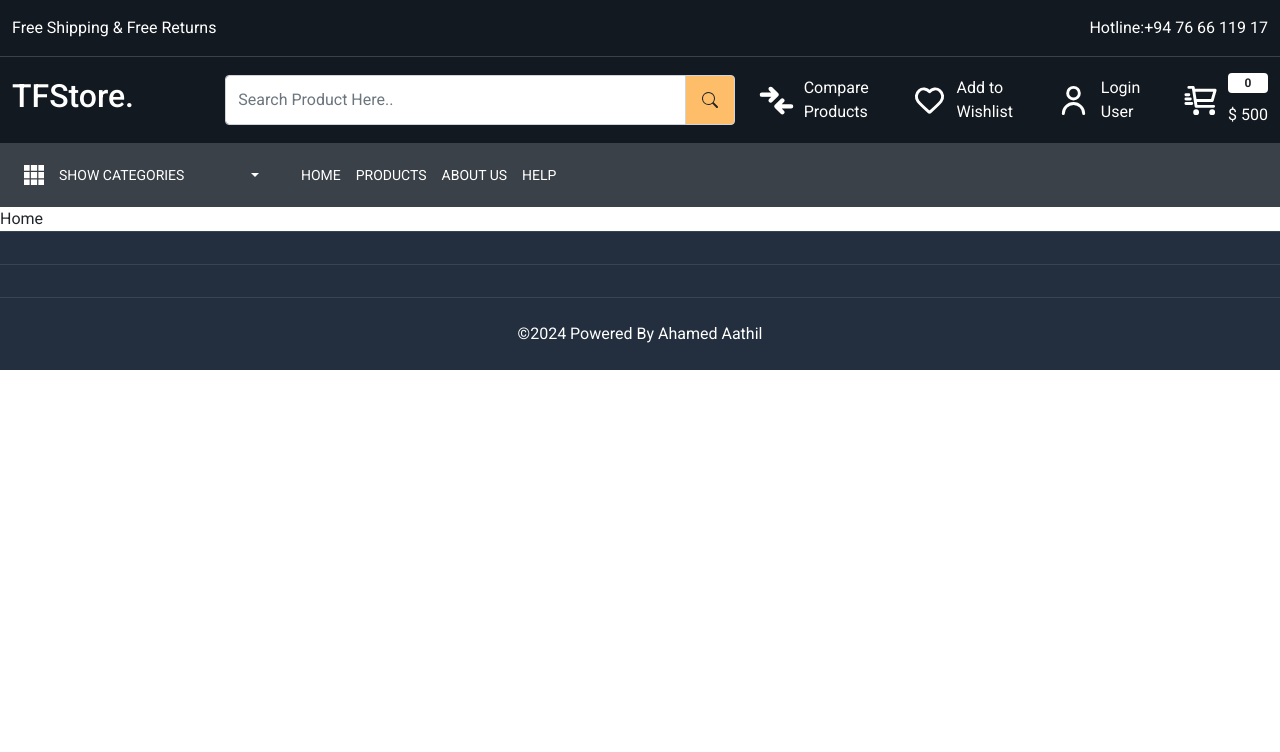
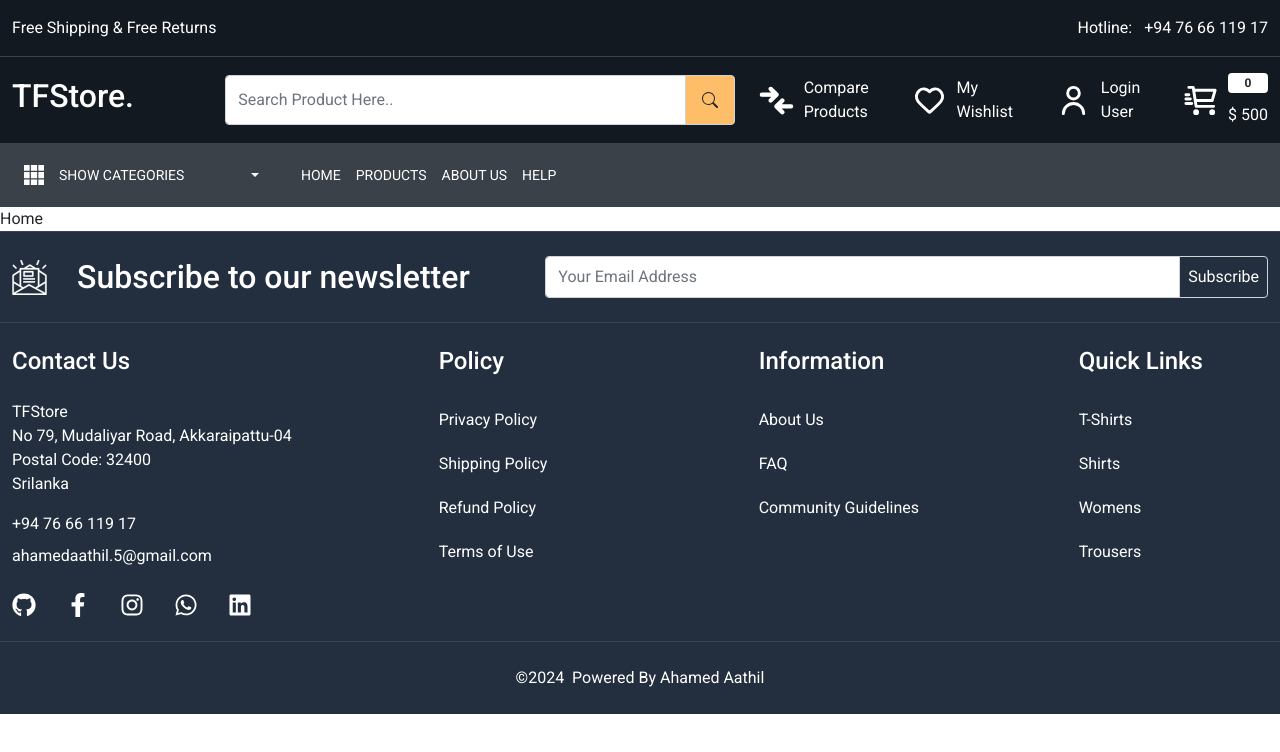
Before and after one commit to AhamedAadhil/TheFashionStore_MERN_VITE, a React (Vite) app in the folder client/: page / in a window 1280 px wide. Shown: the top 752 px of the page. Built offline with nearby package versions, Linux system fonts and the light colour scheme.

Commit message:
complete footer
Signed-off-by: Ahamed Aathil <ahamedaathil.5@gmail.com>

```diff
--- a/client/src/App.css
+++ b/client/src/App.css
@@ -96,4 +96,10 @@ footer {
 footer:not(:first-child) {
   border-top: 1px solid rgba(255, 255, 255, 0.1);
 }
+
+footer .input-group-text {
+  background-color: var(--color-232f3e);
+  color: white;
+  padding: 8px 17px;
+}
 /* Footer Part End */
--- a/client/src/components/Footer.jsx
+++ b/client/src/components/Footer.jsx
@@ -1,14 +1,151 @@
+import { Link } from "react-router-dom";
+import {
+  FaGithub,
+  FaInstagram,
+  FaFacebookF,
+  FaLinkedin,
+  FaWhatsapp,
+} from "react-icons/fa";
+
 export default function Footer() {
   return (
     <>
-      <footer className="py-3"></footer>
-      <footer className="py-3"></footer>
+      <footer className="py-4">
+        <div className="container-xxl">
+          <div className="row align-items-center">
+            <div className="col-5">
+              <div className="footer-top-data d-flex gap-30 align-items-center">
+                <img
+                  src="images/newsletter.svg"
+                  style={{ height: "35px", width: "35px" }}
+                  alt="newsletter"
+                />
+                <h2 className="mb-0 text-white">Subscribe to our newsletter</h2>
+              </div>
+            </div>
+            <div className="col-7">
+              <div className="input-group">
+                <input
+                  type="text"
+                  className="form-control py-1"
+                  placeholder="Your Email Address"
+                  aria-label="Your Email Address"
+                  aria-describedby="basic-addon2"
+                />
+                <span className="input-group-text p-2" id="basic-addon2">
+                  Subscribe
+                </span>
+              </div>
+            </div>
+          </div>
+        </div>
+      </footer>
+      <footer className="py-4">
+        <div className="container-xxl">
+          <div className="row">
+            <div className="col-4">
+              <h4 className="text-white mb-4">Contact Us</h4>
+              <div>
+                <address className="text-white fs-6">
+                  TFStore <br />
+                  No 79, Mudaliyar Road, Akkaraipattu-04 <br />
+                  Postal Code: 32400 <br />
+                  Srilanka
+                </address>
+                <a
+                  href="tel:+94766611917"
+                  className="mt-3 d-block mb-1 text-white"
+                >
+                  +94 76 66 119 17
+                </a>
+                <a
+                  href="mailto:ahamedaathil.5@gmail.com"
+                  className="mt-2 d-block mb-2 text-white"
+                >
+                  ahamedaathil.5@gmail.com
+                </a>
+                <div className="social-icons d-flex align-items-center gap-30 mt-4">
+                  <a
+                    target="_blank"
+                    className="text-white"
+                    href="https://github.com/AhamedAadhil"
+                  >
+                    <FaGithub className="fs-4" />
+                  </a>
+                  <a
+                    target="_blank"
+                    className="text-white"
+                    href="https://web.facebook.com/ahamed.aathil.58"
+                  >
+                    <FaFacebookF className="fs-4" />
+                  </a>
+                  <a
+                    target="_blank"
+                    className="text-white"
+                    href="https://www.instagram.com/its_me_aathil/"
+                  >
+                    <FaInstagram className="fs-4" />
+                  </a>
+                  <a
+                    target="_blank"
+                    className="text-white"
+                    href="https://wa.me/+94766611917"
+                  >
+                    <FaWhatsapp className="fs-4" />
+                  </a>
+                  <a
+                    target="_blank"
+                    className="text-white"
+                    href="https://www.linkedin.com/in/ahamed-aathil-0b52b2136/"
+                  >
+                    <FaLinkedin className="fs-4" />
+                  </a>
+                </div>
+              </div>
+            </div>
+            <div className="col-3">
+              <h4 className="text-white mb-4">Policy</h4>
+              <div className="footer-links d-flex flex-column">
+                <Link className="text-white py-2 mb-1">Privacy Policy</Link>
+                <Link className="text-white py-2 mb-1">Shipping Policy</Link>
+                <Link className="text-white py-2 mb-1">Refund Policy</Link>
+                <Link className="text-white py-2 mb-1">Terms of Use</Link>
+              </div>
+            </div>
+            <div className="col-3">
+              <h4 className="text-white mb-4">Information</h4>
+              <div className="footer-links d-flex flex-column">
+                <Link className="text-white py-2 mb-1">About Us</Link>
+                <Link className="text-white py-2 mb-1">FAQ</Link>
+                <Link className="text-white py-2 mb-1">
+                  Community Guidelines
+                </Link>
+              </div>
+            </div>
+            <div className="col-2">
+              <h4 className="text-white mb-4">Quick Links</h4>
+              <div className="footer-links d-flex flex-column">
+                <Link className="text-white py-2 mb-1">T-Shirts</Link>
+                <Link className="text-white py-2 mb-1">Shirts</Link>
+                <Link className="text-white py-2 mb-1">Womens</Link>
+                <Link className="text-white py-2 mb-1">Trousers</Link>
+              </div>
+            </div>
+          </div>
+        </div>
+      </footer>
       <footer className="py-4">
         <div className="container-xxl">
           <div className="row">
             <div className="col-12">
               <p className="text-center mb-0 text-white">
-                &copy;{new Date().getFullYear()} Powered By Ahamed Aathil
+                &copy;{new Date().getFullYear()}
+                <a
+                  className="text-white"
+                  href="https://www.linkedin.com/in/ahamed-aathil-0b52b2136/"
+                >
+                  &nbsp;&nbsp;Powered By Ahamed Aathil
+                </a>
               </p>
             </div>
           </div>
--- a/client/src/components/Header.jsx
+++ b/client/src/components/Header.jsx
@@ -14,7 +14,7 @@ export default function Header() {
               <p className="text-end text-white mb-0">
                 Hotline:
                 <a className="text-white" href="tel:+94766611917">
-                  +94 76 66 119 17
+                  &nbsp; &nbsp;+94 76 66 119 17
                 </a>
               </p>
             </div>
@@ -59,7 +59,7 @@ export default function Header() {
                   <Link className="d-flex align-items-center gap-10 text-white">
                     <img src="images/heart.svg" alt="wishlist" />
                     <p className="mb-0">
-                      Add to
+                      My
                       <br />
                       Wishlist
                     </p>
```
Also changed, not shown: client/public/images/newsletter.svg (added).
